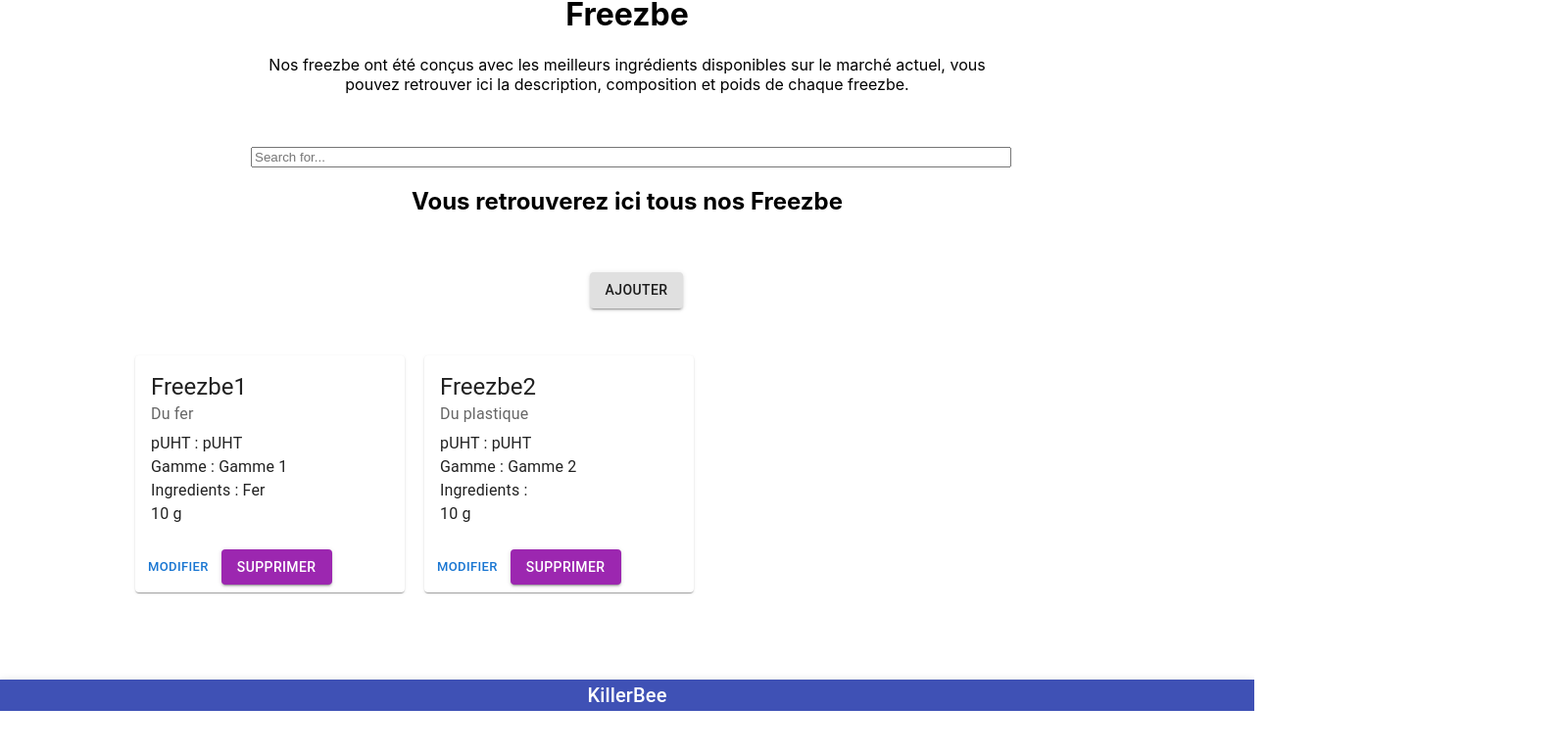
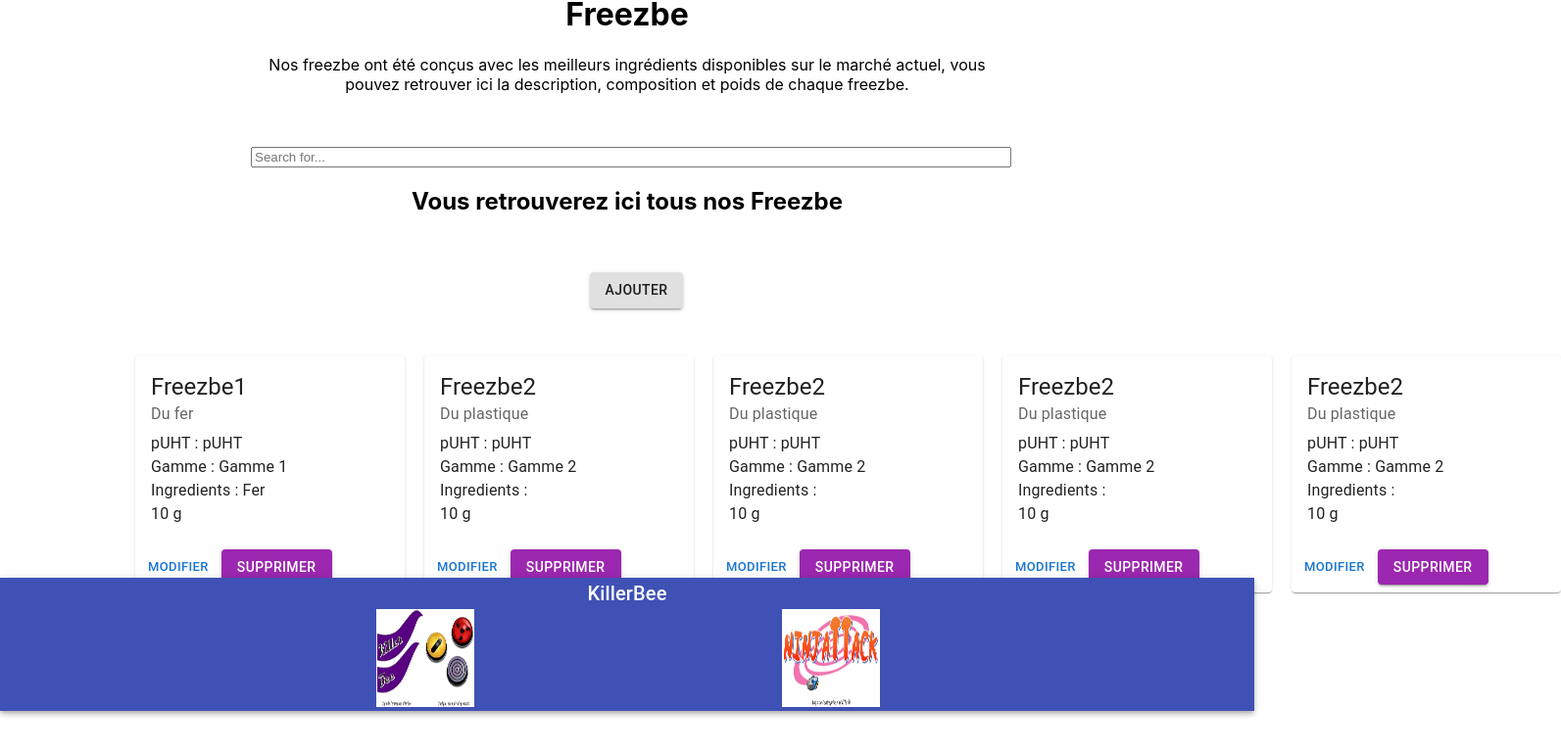
Before and after one commit to arcimed/killerBeeFront, a React (Create React App) app: page /Freezbe in a window 1280 px wide. Shown: the part 74-844 px from the top of the page at 98% size, 1593 px wide, since content can reach past the window. Before the commit the page ends 800 px from the top, so only its background shows below. Built offline with nearby package versions, Linux system fonts and the light colour scheme.

Commit message:
img + footer

```diff
--- a/src/components/Footer.js
+++ b/src/components/Footer.js
@@ -1,16 +1,31 @@
 import React from 'react';
 import {AppBar, Box, Typography, makeStyles  } from "@material-ui/core";
+import killerBeeLogo from '../media/KillerBee.png'
+import NinjattackLogo from '../media/Ninjattack.png'
+
 
 const useStyles = makeStyles(theme => ({
   title: {
     textAlign: 'center'
   },
   box: {
-    position:'absolute',
+    position:'sticky',
     bottom:'0',
     width:'100%',
-  }
+  },
+  app : {
 
+  },
+  imgBox: {
+    position:'inherit',
+    marginLeft:'30%',
+
+  },
+  img: {
+    width:'100px',
+    height:'100px',
+    marginRight:'35%',
+    },
 }));
 
 
@@ -19,10 +34,14 @@ export default function Footer() {
     const classes = useStyles();
   return (
     <Box sx={{ flexShrink: 0 }} className={classes.box}>
-      <AppBar position="flex">
+      <AppBar position="relative" className={classes.app}>
           <Typography className={classes.title} variant="h6" color="inherit">
             KillerBee
           </Typography>
+          <Box  className={classes.imgBox}>
+            <img src={killerBeeLogo} className={classes.img} alt="KillerBee logo"></img>
+            <img src={NinjattackLogo} className={classes.img} alt="Ninjattack Logo"></img>
+          </Box>
       </AppBar>
     </Box>
   );
--- a/src/pages/Freezbe.js
+++ b/src/pages/Freezbe.js
@@ -18,7 +18,8 @@ const useStyles = makeStyles(theme => ({
     root: {
         display: 'flex',
         marginTop:'3%',
-        marginLeft: '10%'
+        marginLeft: '10%',
+        marginBottom:'10%'
     },
     addButton:{
         marginTop:'3%',
@@ -64,6 +65,33 @@ const Freezbe = () => {
           Ingredient: [],
           Grammage: 10,
         },
+        {
+            id: 3,
+            Nom: 'Freezbe2',
+            Desc: ['Du plastique'],
+            pUHT: 'pUHT',
+            Gamme: 'Gamme 2',
+            Ingredient: [],
+            Grammage: 10,
+          },
+          {
+            id: 4,
+            Nom: 'Freezbe2',
+            Desc: ['Du plastique'],
+            pUHT: 'pUHT',
+            Gamme: 'Gamme 2',
+            Ingredient: [],
+            Grammage: 10,
+          },
+          {
+            id: 5,
+            Nom: 'Freezbe2',
+            Desc: ['Du plastique'],
+            pUHT: 'pUHT',
+            Gamme: 'Gamme 2',
+            Ingredient: [],
+            Grammage: 10,
+          },
     ];
     const classes = useStyles();
     const [openAdd, setOpenAdd] = useState(false);
--- a/src/pages/Home.js
+++ b/src/pages/Home.js
@@ -1,16 +1,24 @@
 import React from 'react';
 import {Box, makeStyles  } from "@material-ui/core";
+import killerBeeLogo from '../media/KillerBee.png'
+import NinjattackLogo from '../media/Ninjattack.png'
 
 
 const useStyles = makeStyles(theme => ({
     title: {
-      textAlign: 'center'
+      textAlign: 'center',
+      position:'relative'
     },
     text: {
         textAlign:'center',
         marginLeft:"20%",
         marginRight:'20%',
-        marginTop:"5%"
+        marginTop:"5%",
+        position:'relative'
+    },
+    img: {
+        width:'200px',
+        height:'200px'
     }
 
   }));
@@ -22,11 +30,13 @@ const Home = () => {
         <Box>
             <Box className={classes.text}>
                 <h1>KillerBee</h1>
+                <img className={classes.img} src={killerBeeLogo} alt="KillerBee logo"></img>
                 <p>L'entreprise KillerBee, industrie qui conçoit, produit et commerciale des Frisbee en France depuis les années 1960. La grosse partie du chiffre d'affaire provient du marché du loisir et donc des ventes faites aux enseignes de la grande distribution. Néanmoins KillerBee tient à garder le marché du sport de haut niveau, certes moins intéressant financièrement, mais permet d'afficher son savoir-faire et son expertise. Environ 1000 salariés au total, 3 sites en France (50 personnes dans des bureaux commerciaux dans un immeuble sur Paris, environ 900 personnes sur un gros site de production sur Lille, et enfin 50 collaborateurs sur le site de R&D à Marseille).</p>
             </Box>
             <Box className={classes.text}>
                 <h1>NinjaTTack</h1>
-                <p> l'entreprise ninjaTTack. Jeune ESN française créé en 2010. Cette entreprise compte environ 30 salariés répartis sur 2 sites (5 personnes à la direction et 15 informaticiens sur Paris et une dizaine de spécialistes techniques sur le nouveau site qui vient d'ouvrir sur Bordeaux). Les équipes de ninjaTTack sont multidisciplinaires et l'entreprise possède des experts dans tous les domaines : programmation WEB, architecture logicielle, gestion des BDD, architecture réseaux et systèmes, etc.</p>
+                <img className={classes.img} src={NinjattackLogo} alt="KillerBee logo"></img>
+                <p> L'entreprise ninjaTTack. Jeune ESN française créé en 2010. Cette entreprise compte environ 30 salariés répartis sur 2 sites (5 personnes à la direction et 15 informaticiens sur Paris et une dizaine de spécialistes techniques sur le nouveau site qui vient d'ouvrir sur Bordeaux). Les équipes de ninjaTTack sont multidisciplinaires et l'entreprise possède des experts dans tous les domaines : programmation WEB, architecture logicielle, gestion des BDD, architecture réseaux et systèmes, etc.</p>
             </Box>
         </Box>
     );
--- a/src/pages/Ingredients.js
+++ b/src/pages/Ingredients.js
@@ -18,7 +18,8 @@ const useStyles = makeStyles(theme => ({
     root: {
         display: 'flex',
         marginTop:'3%',
-        marginLeft: '10%'
+        marginLeft: '10%',
+        marginBottom:'15%'
     },
     addButton:{
         marginTop:'3%',
--- a/src/pages/Process.js
+++ b/src/pages/Process.js
@@ -18,7 +18,8 @@ const useStyles = makeStyles(theme => ({
     root: {
         display: 'flex',
         marginTop:'3%',
-        marginLeft: '10%'
+        marginLeft: '10%',
+        marginBottom:'10%'
     },
     addButton:{
         marginTop:'3%',
```
Also changed, not shown: src/media/KillerBee.png (added), src/media/Ninjattack.png (added).
